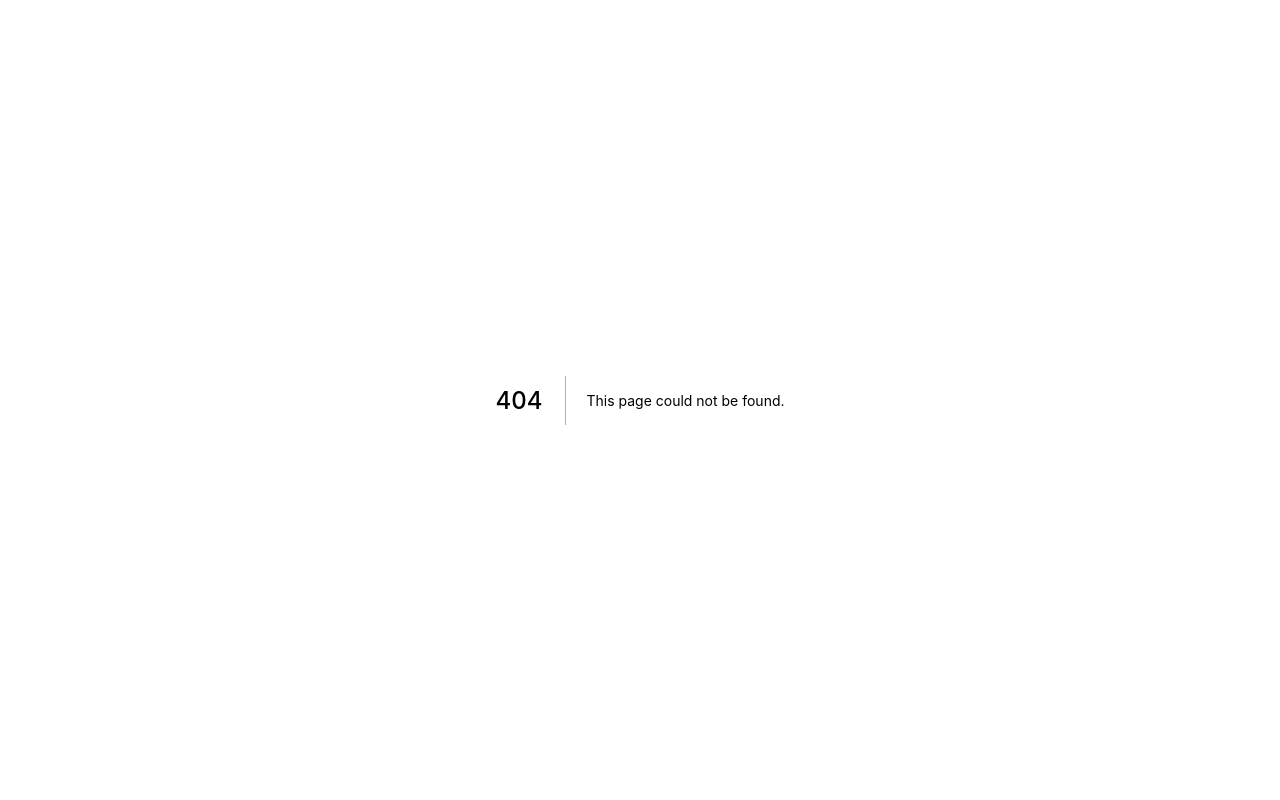
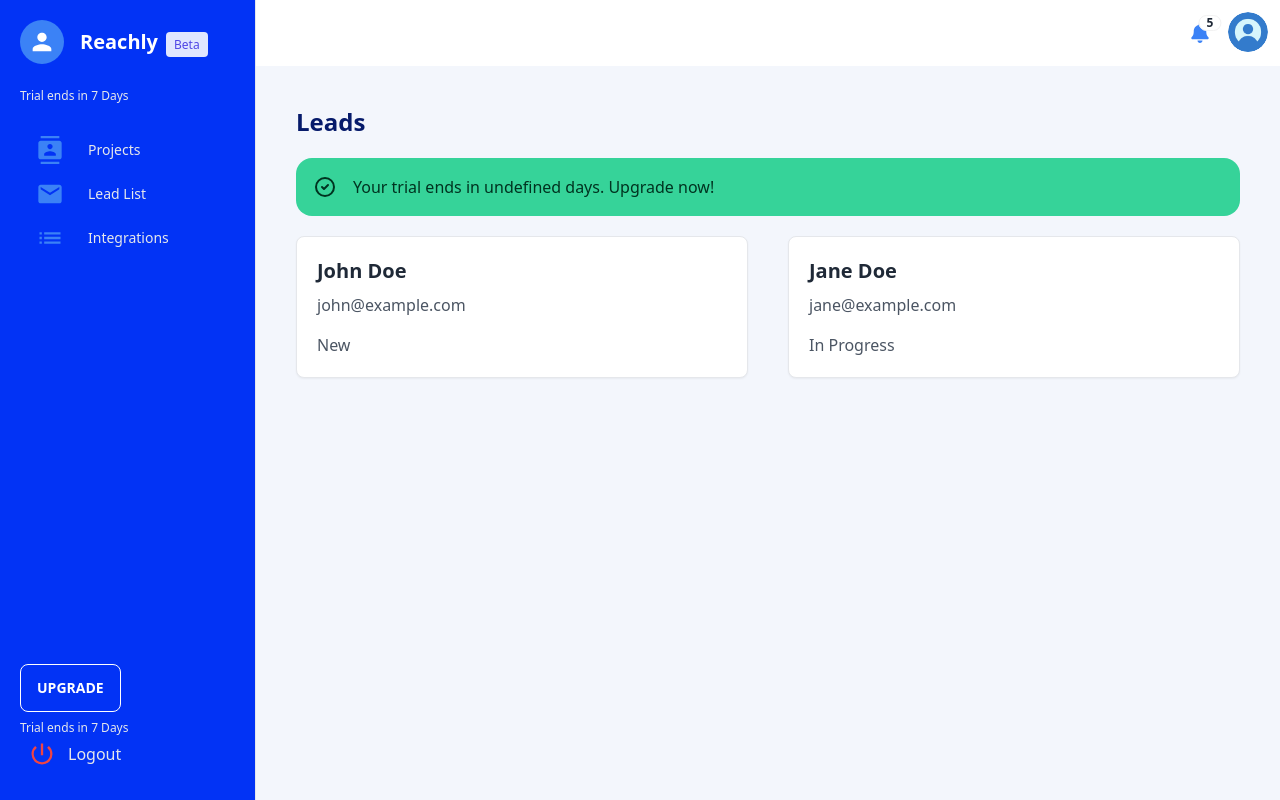
Before and after one commit to anycopyai/Reachly.ai-Final, a Next.js app: page /Leads in a window 1280 px wide. Before the commit this address had no page. Built offline with nearby package versions, Linux system fonts and the light colour scheme.

Commit message:
Update 3 files

```diff
--- /dev/null
+++ b/components/dashboard/AlertBadge.js
@@ -0,0 +1,14 @@
+import React from 'react';
+
+function AlertBadge({ trialDays }) {
+    return (
+        <div className="alert alert-success mb-5">
+            <svg xmlns="http://www.w3.org/2000/svg" className="stroke-current shrink-0 h-6 w-6" fill="none" viewBox="0 0 24 24">
+                <path strokeLinecap="round" strokeLinejoin="round" strokeWidth="2" d="M9 12l2 2 4-4m6 2a9 9 0 11-18 0 9 9 0 0118 0z" />
+            </svg>
+            <span>{`Your trial ends in ${trialDays} days. Upgrade now!`}</span>
+        </div>
+    );
+}
+
+export default AlertBadge;
--- /dev/null
+++ b/pages/Leads.js
@@ -0,0 +1,52 @@
+import React from 'react';
+import Sidebar from '../components/dashboard/Sidebar';
+import DaisyUIMenu from '../components/dashboard/DaisyUIMenu';
+import AlertBadge from '../components/dashboard/AlertBadge'; // Import the AlertBadge component
+
+function Leads() {
+    const leads = [
+        {
+            name: 'John Doe',
+            email: 'john@example.com',
+            status: 'New',
+        },
+        {
+            name: 'Jane Doe',
+            email: 'jane@example.com',
+            status: 'In Progress',
+        },
+        // ... more leads
+    ];
+
+    return (
+        <div className="flex h-screen bg-reachly-bg">
+            {/* Sidebar */}
+            <Sidebar />
+
+            <div className="flex-1 flex flex-col">
+                {/* DaisyUI Top Navigation */}
+                <DaisyUIMenu />
+
+                {/* Main content */}
+                <div className="flex-1 p-10">
+                    <h1 className="text-2xl font-bold mb-5 text-reachly-blue">Leads</h1>
+
+                    {/* Alert Badge */}
+                    <AlertBadge />
+
+                    <div className="grid grid-cols-1 md:grid-cols-2 gap-10">
+                        {leads.map(lead => (
+                            <div key={lead.email} className="border p-5 rounded-lg shadow-sm bg-white">
+                                <h2 className="text-xl font-semibold">{lead.name}</h2>
+                                <p className="mt-2 text-gray-600">{lead.email}</p>
+                                <p className="mt-4 text-gray-600">{lead.status}</p>
+                            </div>
+                        ))}
+                    </div>
+                </div>
+            </div>
+        </div>
+    );
+}
+
+export default Leads;
--- a/pages/Projects.js
+++ b/pages/Projects.js
@@ -1,7 +1,8 @@
 import React, { useState } from 'react';
-import Sidebar from '../components/dashboard/Sidebar'; // Corrected the path here
-import { useRouter } from 'next/router'; // Import Next.js router
-import DaisyUIMenu from '../components/dashboard/DaisyUIMenu'; // Import DaisyUI menu
+import Sidebar from '../components/dashboard/Sidebar';
+import { useRouter } from 'next/router';
+import DaisyUIMenu from '../components/dashboard/DaisyUIMenu';
+import AlertBadge from '../components/dashboard/AlertBadge'; // Import AlertBadge
 
 function Projects() {
     const [trialDays, setTrialDays] = useState(7);  // State to hold trial days
@@ -30,15 +31,10 @@ function Projects() {
             <div className="flex flex-col flex-1">
                 <DaisyUIMenu />
 
+                {/* Add AlertBadge just below DaisyUIMenu */}
+                <AlertBadge trialDays={trialDays} />
+
                 <div className="flex-1 p-10">
-                    {/* DaisyUI Success Alert */}
-                    <div className="alert alert-success mb-5">
-                        <svg xmlns="http://www.w3.org/2000/svg" className="stroke-current shrink-0 h-6 w-6" fill="none" viewBox="0 0 24 24">
-                            <path strokeLinecap="round" strokeLinejoin="round" strokeWidth="2" d="M9 12l2 2 4-4m6 2a9 9 0 11-18 0 9 9 0 0118 0z" />
-                        </svg>
-                        <span>{`Your trial ends in ${trialDays} days. Upgrade now!`}</span>
-                    </div>
-
                     {/* New Project Button */}
                     <div className="flex justify-start mb-5">
                         <button
```
